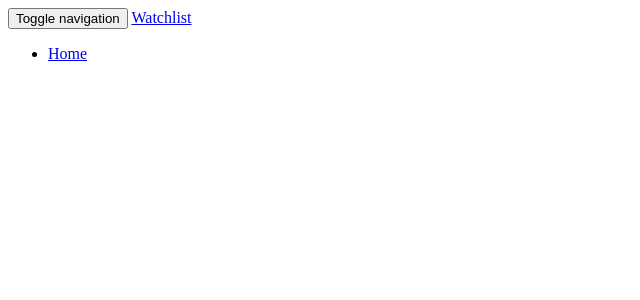
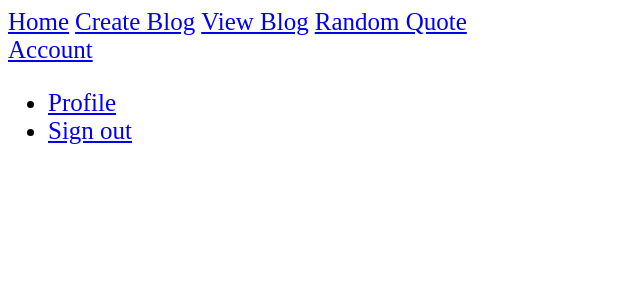
Before and after one commit to Agneskoinange/Blog-posts, a Python web app: template app/templates/navbar.html in a window 1280 px wide. Shown: the top 300 px of the page, without its empty margins (0-640 px from the left). Run offline with Jinja, Linux system fonts and the light colour scheme; the template is opened without the code that fills it, so the values that code supplies are empty; some libraries are stand-ins or nearby versions.

Commit message:
modify  template files

```diff
--- a/app/templates/base.html
+++ b/app/templates/base.html
@@ -1 +1,6 @@
 {% extends 'bootstrap/base.html'%}
+
+<!-- Navbar block  -->
+{% block navbar %}
+    {% include 'navbar.html' %}
+{% endblock %}
--- /dev/null
+++ b/app/templates/fourOwfour.html
@@ -0,0 +1,5 @@
+{% extends 'base.html'%}
+
+{% block content %}
+    <h1>WHOOOPS we can't find that page</h1>
+{% endblock %}
--- a/app/templates/navbar.html
+++ b/app/templates/navbar.html
@@ -1,18 +1,18 @@
-<div class="navbar navbar-inverse" role="navigation">
-    <div class="container-fluid">
-        <div class="navbar-header">
-            <button type="button" class="navbar-toggle" data-toggle="collapse" data-target=".navbar-collapse">
-              <span class="sr-only">Toggle navigation</span>
-              <span class="icon-bar"></span>
-              <span class="icon-bar"></span>
-              <span class="icon-bar"></span>
-            </button>
-            <a class="navbar-brand" href="/"> Watchlist </a>
-        </div>
-        <div class="navbar-collapse collapse">
-            <ul class="nav navbar-nav">
-                <li><a href="/">Home</a></li>
-        </div>
+<nav class="navbar navbar-inverse" role="navigation" style="font-size: x-large;">
+    <a href="{{url_for('main.home')}}" class="navbar-brand" style="font-size: 25px;">Home</a>
 
-    </div>
-</div>
+
+      <a href="{{url_for('main.new_blog')}}" class="navbar-brand" style="font-size: 25px;">Create Blog</a>
+      <a href="{{url_for('main.blog')}}" class="navbar-brand" style="font-size: 25px;">View Blog</a>
+      <a href="{{url_for('main.random')}}" class="navbar-brand" style="font-size: 25px;">Random Quote</a>
+
+      <div class="dropdown" style="font-size: x-large;">
+        <a class="btn btn-primary dropdown-toggle" style="width: 150px; font-size: 25px;" href="#" role="button" id="dropdownMenuLink" data-bs-toggle="dropdown" aria-expanded="false">
+          Account
+        </a>
+        <ul class="dropdown-menu" aria-labelledby="dropdownMenuLink" style="font-size: 25px;">
+          <li><a class="dropdown-item" href="{{url_for('main.profile',uname=current_user.username)}}">Profile</a></li>
+          <li><a class="dropdown-item" href="{{url_for('auth.logout')}}">Sign out</a></li>
+        </ul>
+      </div>
+</nav>
```
Also changed, not shown: app/main/error.py (added, +9 -0 lines), app/templates/index.html (+23 -15 lines), app/templates/macros.html (added, +7 -0 lines), app/main/errors.py (deleted).
